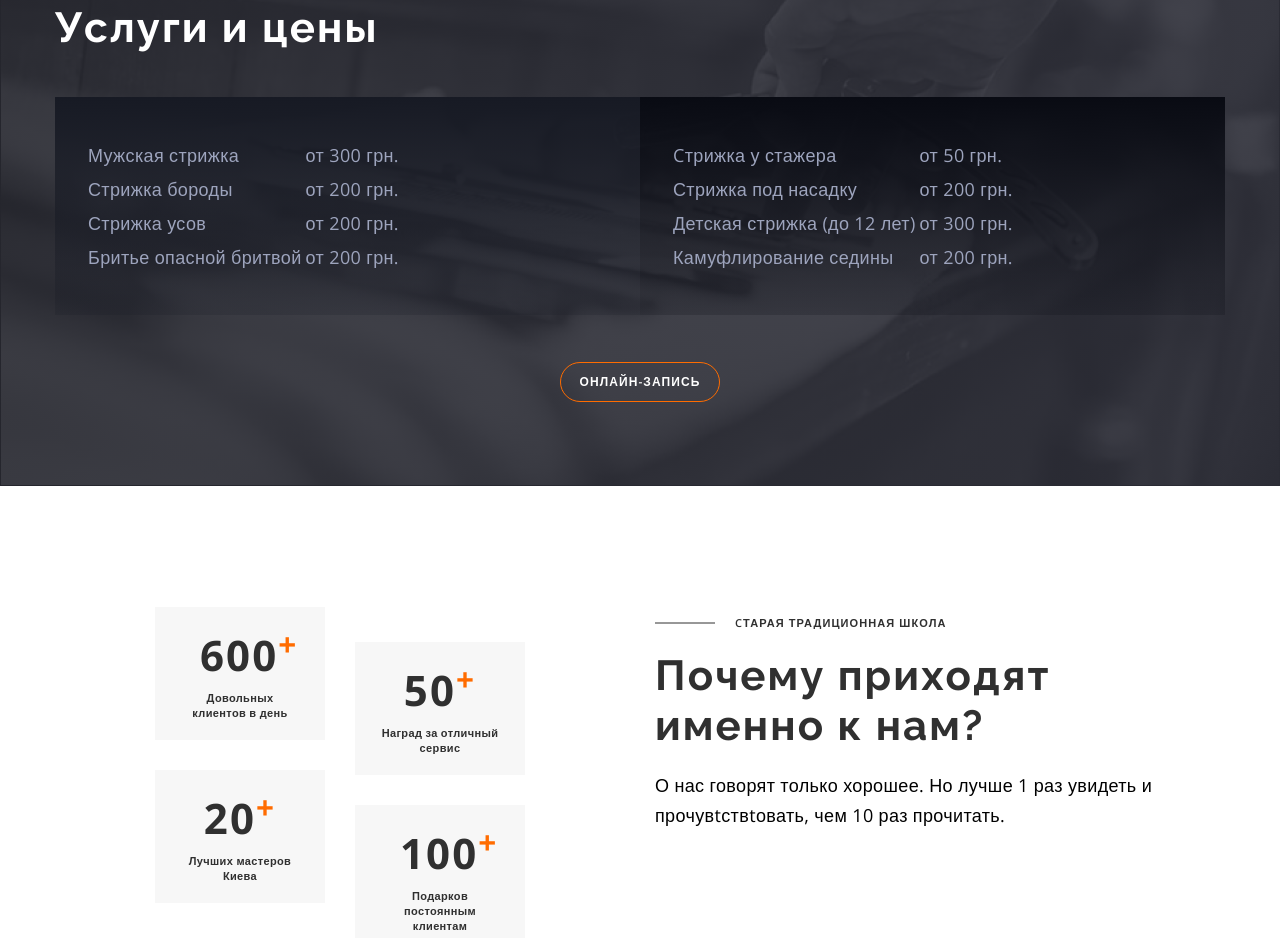
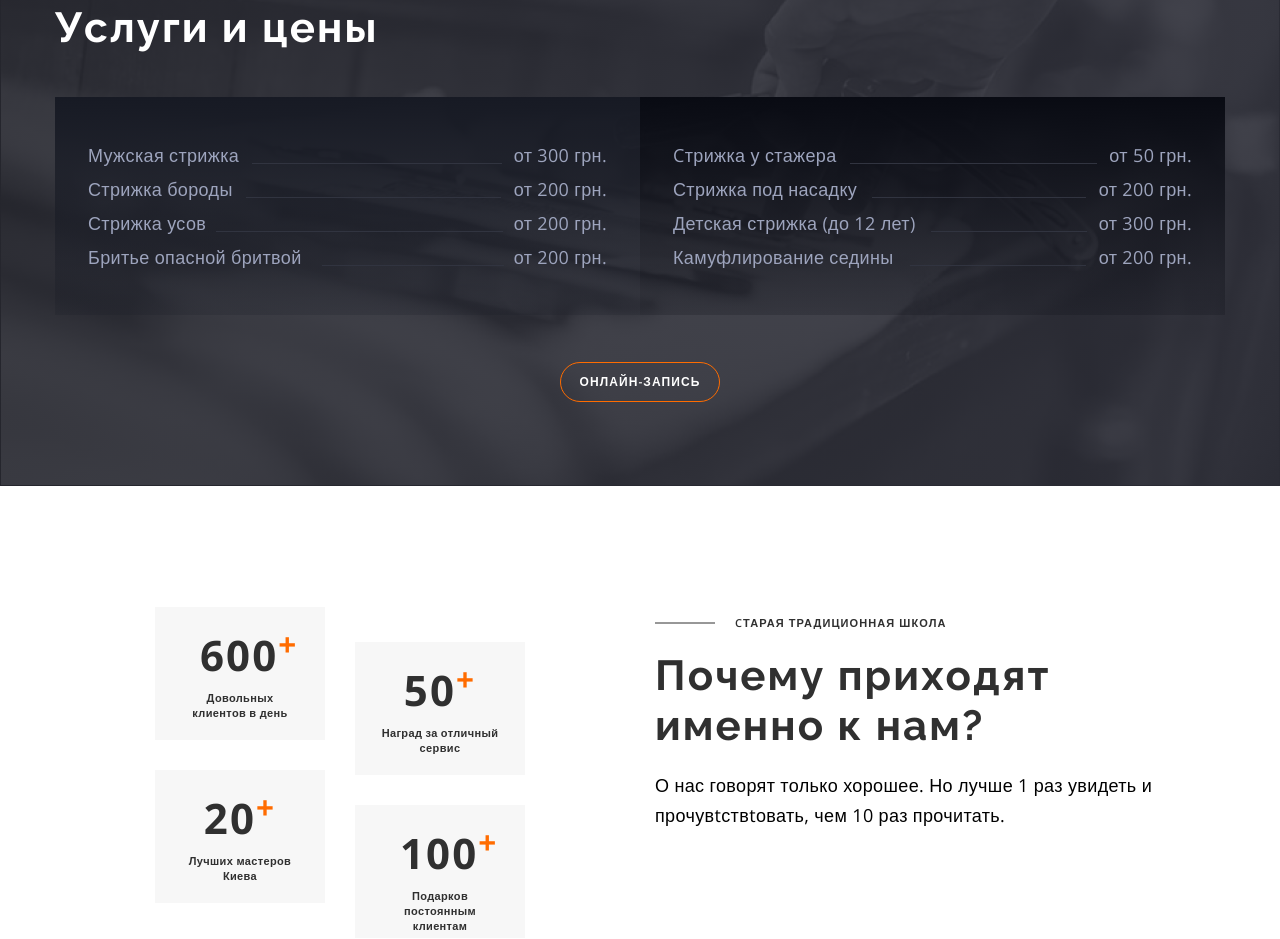
Before and after one commit to Budankov/BarberShop, a plain HTML site: page index.html in a window 1280 px wide. Shown: the part 1599-2538 px from the top of the page. Drawn offline with nearby package versions, Linux system fonts and the light colour scheme.

Commit message:
Update table kosili edition...

```diff
--- a/css/styles.css
+++ b/css/styles.css
@@ -336,6 +336,66 @@ ol {
   text-align: left;
   padding: 40px 30px;
 }
+/* ОЧЕНЬ И ОЧЕНЬ КРИВОЙ КОСТЫЛЬ, НЕ КТО НЕ СМОТРИТЕ СЮДА */
+.table-line {
+  position: relative;
+  width: 292px;
+}
+
+.table-position {
+  width: 292px;
+  text-align: end;
+}
+
+.table-line::before {
+  content: '';
+  display: block;
+  bottom: 7px;
+  position: absolute;
+  height: 1px;
+  background-color: #313440;
+}
+
+.table-line.line1::before {
+  left: 165px;
+  width: 250px;
+}
+
+.table-line.line2::before {
+  left: 159px;
+  width: 255px;
+}
+
+.table-line.line3::before {
+  left: 129px;
+  width: 287px;
+}
+
+.table-line.line4::before {
+  left: 235px;
+  width: 182px;
+}
+
+.table-line.line5::before {
+  left: 178px;
+  width: 247px;
+}
+
+.table-line.line6::before {
+  left: 200px;
+  width: 214px;
+
+}
+.table-line.line7::before {
+  left: 259px;
+  width: 156px;
+}
+
+.table-line.line8::before {
+  left: 238px;
+  width: 176px;
+}
+/* КОНЕЦ ОЧЕНЬ И ОЧЕНЬ КРИВОГО КОСТЫЛЯ, НЕ КТО НЕ СМОТРИТЕ СЮДА */
 
 .table-left {
   background: linear-gradient(180deg, #171A24 0%, rgba(23, 26, 36, 0.2) 100%);
--- a/index.html
+++ b/index.html
@@ -130,38 +130,38 @@
           <div class="service-tables">
             <table class="table-left secondary-text">
               <tr>
-                <td>Мужская стрижка</td>
-                <td>от 300 грн.</td>
+                <td class="table-line line1">Мужская стрижка</td>
+                <td class="table-position">от 300 грн.</td>
               </tr>
               <tr>
-                <td>Стрижка бороды</td>
-                <td>от 200 грн.</td>
+                <td class="table-line line2">Стрижка бороды</td>
+                <td class="table-position">от 200 грн.</td>
               </tr>
               <tr>
-                <td>Стрижка усов</td>
-                <td>от 200 грн.</td>
+                <td class="table-line line3">Стрижка усов</td>
+                <td class="table-position">от 200 грн.</td>
               </tr>
               <tr>
-                <td>Бритье опасной бритвой</td>
-                <td>от 200 грн.</td>
+                <td class="table-line line4">Бритье опасной бритвой</td>
+                <td class="table-position">от 200 грн.</td>
               </tr>
             </table>
             <table class="table-right secondary-text">
               <tr>
-                <td>Cтрижка у стажера</td>
-                <td>от 50 грн.</td>
+                <td class="table-line line5">Cтрижка у стажера</td>
+                <td class="table-position">от 50 грн.</td>
               </tr>
               <tr>
-                <td>Стрижка под насадку</td>
-                <td>от 200 грн.</td>
+                <td class="table-line line6">Стрижка под насадку</td>
+                <td class="table-position">от 200 грн.</td>
               </tr>
               <tr>
-                <td>Детская стрижка (до 12 лет)</td>
-                <td>от 300 грн.</td>
+                <td class="table-line line7">Детская стрижка (до 12 лет)</td>
+                <td class="table-position">от 300 грн.</td>
               </tr>
               <tr>
-                <td>Камуфлирование седины</td>
-                <td>от 200 грн.</td>
+                <td class="table-line line8">Камуфлирование седины</td>
+                <td class="table-position">от 200 грн.</td>
               </tr>
             </table>
           </div>
```
